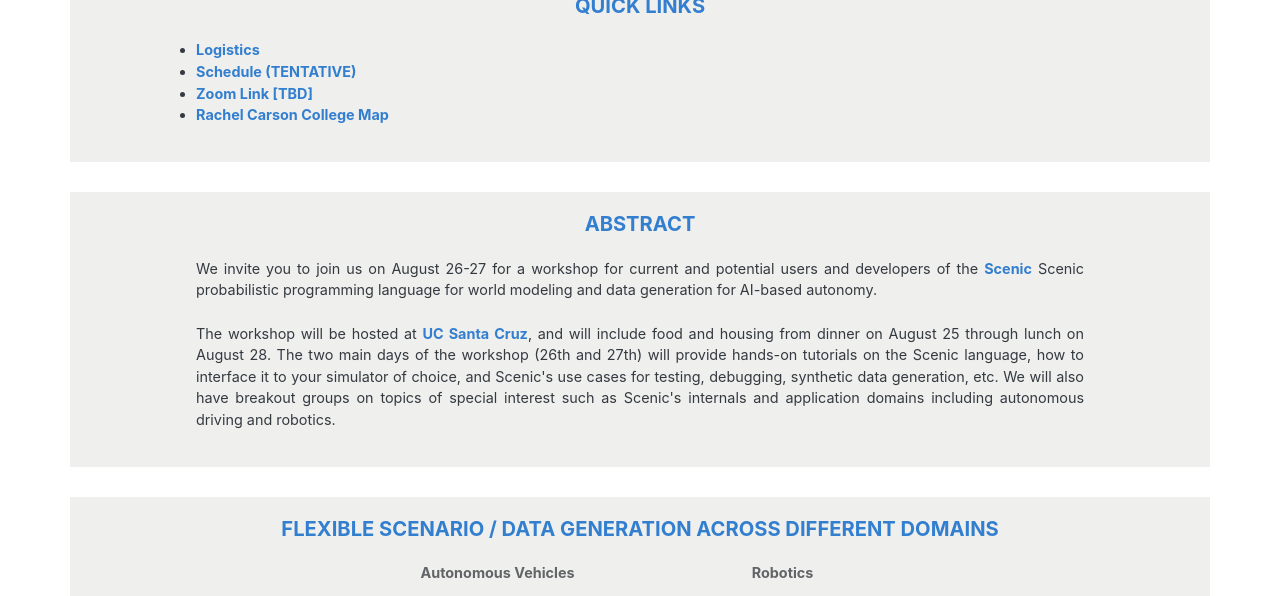
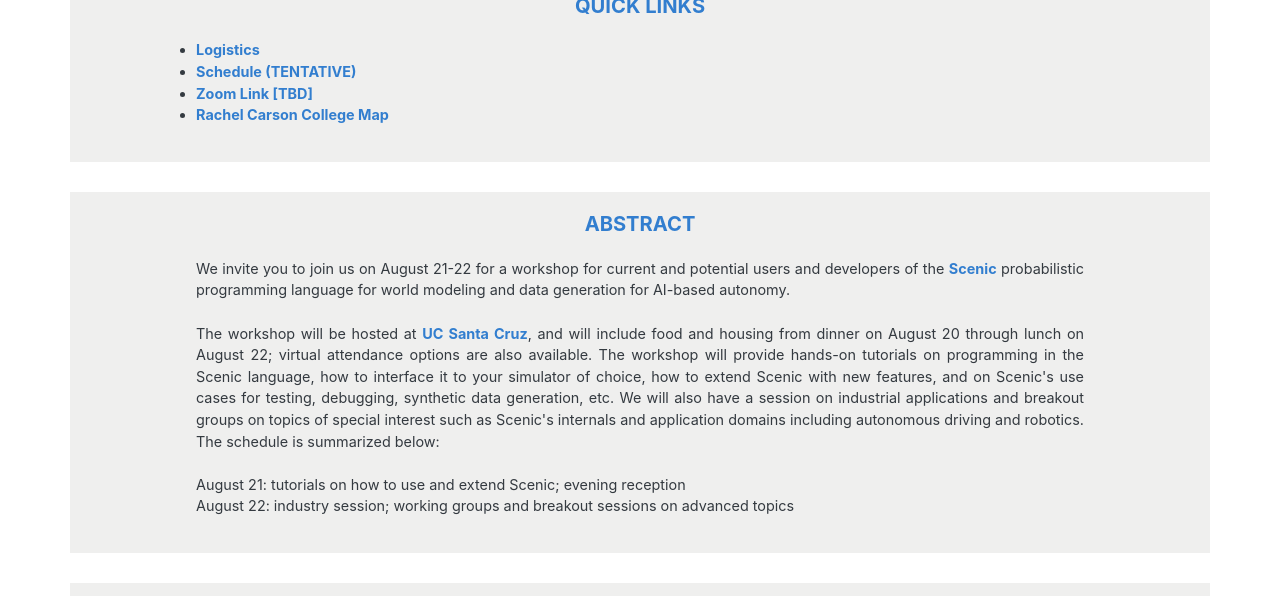
Before and after one commit to BerkeleyLearnVerify/Scenic_Website, a Jekyll site: the page workshop25/index.html, which Jekyll copies as it is, in a window 1280 px wide and 900 px high, scrolled down 300 px, cut to the strip 0-596 px from the top of the window. Built offline with Jekyll 4.4.1, drawn with Linux system fonts in a browser that asks for light colours.

Commit message:
update abstract/dates

```diff
--- a/workshop25/index.html
+++ b/workshop25/index.html
@@ -84,17 +84,26 @@
     </h2>
     <br>
     <p class="text-sm text-dark centered-aligned">
-      We invite you to join us on August 26-27 for a workshop for current and potential users and developers of the <a
-        href="https://scenic-lang.org">Scenic</a>
-      Scenic probabilistic programming language for world modeling and data generation for AI-based autonomy.
+      We invite you to join us on August 21-22 for a workshop for current and potential users and developers of the
+      <a href="https://scenic-lang.org">Scenic</a> probabilistic programming language for world modeling and data
+      generation for AI-based autonomy.
+
       <br>
       <br>
-      The workshop will be hosted at <a href="https://ucsc.edu/">UC Santa Cruz</a>, and will include food and housing
-      from dinner on August 25 through
-      lunch on August 28. The two main days of the workshop (26th and 27th) will provide hands-on tutorials on the
-      Scenic language, how to interface it to your simulator of choice, and Scenic's use cases for testing, debugging,
-      synthetic data generation, etc. We will also have breakout groups on topics of special interest such as Scenic's
-      internals and application domains including autonomous driving and robotics.
+
+      The workshop will be hosted at <a href="https://ucsc.edu/">UC Santa Cruz</a>, and will include food and housing from dinner on August 20 through
+      lunch on August 22; virtual attendance options are also available. The workshop will provide hands-on tutorials on
+      programming in the Scenic language, how to interface it to your simulator of choice, how to extend Scenic with new
+      features, and on Scenic's use cases for testing, debugging, synthetic data generation, etc. We will also have a
+      session on industrial applications and breakout groups on topics of special interest such as Scenic's internals
+      and application domains including autonomous driving and robotics. The schedule is summarized below:
+
+      <br>
+      <br>
+
+      August 21: tutorials on how to use and extend Scenic; evening reception
+      <br>
+      August 22: industry session; working groups and breakout sessions on advanced topics
     </p>
   </div>
 
@@ -281,7 +290,8 @@
           <p class="my-0 text-dark flex-fw text-sm">
             <span class="text-inverse op-8">9:30 am</span>: Introduction to Scenic, tutorial on basic features for
             static scenarios
-            <a href="https://colab.research.google.com/drive/1iD2I3MEPVsPaAjBlu_1V9jZOpYnk9AuQ?usp=drive_link">(Colab Notebook)</a>
+            <a href="https://colab.research.google.com/drive/1iD2I3MEPVsPaAjBlu_1V9jZOpYnk9AuQ?usp=drive_link">(Colab
+              Notebook)</a>
           </p>
         </li>
         <li class="list-timeline-item p-0 pb-3 pb-lg-4 d-flex flex-wrap flex-column">
@@ -292,7 +302,8 @@
         <li class="list-timeline-item p-0 pb-3 pb-lg-4 d-flex flex-wrap flex-column">
           <p class="my-0 text-dark flex-fw text-sm">
             <span class="text-inverse op-8">11:00 am</span>: Tutorial on Scenic for dynamic scenarios
-            <a href="https://colab.research.google.com/drive/1s27MzZ4RM2zZ-Pm3S7XNgFmp43_8klsW?usp=drive_link">(Colab Notebook)</a>
+            <a href="https://colab.research.google.com/drive/1s27MzZ4RM2zZ-Pm3S7XNgFmp43_8klsW?usp=drive_link">(Colab
+              Notebook)</a>
         </li>
         <li class="list-timeline-item p-0 pb-3 pb-lg-4 d-flex flex-wrap flex-column">
           <p class="my-0 text-dark flex-fw text-sm">
@@ -316,7 +327,8 @@
         <li class="list-timeline-item p-0 pb-3 pb-lg-4 d-flex flex-wrap flex-column">
           <p class="my-0 text-dark flex-fw text-sm">
             <span class="text-inverse op-8">3:45 pm</span>: Hands-on lab session 2: Scenic API & simulator interfaces
-            <a href="https://colab.research.google.com/drive/1zvHpuKQP5Kaua0RyTV0vzxxNhjkDPPP7?usp=sharing">(Colab Notebook)</a>
+            <a href="https://colab.research.google.com/drive/1zvHpuKQP5Kaua0RyTV0vzxxNhjkDPPP7?usp=sharing">(Colab
+              Notebook)</a>
         </li>
         <li class="list-timeline-item p-0 pb-3 pb-lg-4 d-flex flex-wrap flex-column">
           <p class="my-0 text-dark flex-fw text-sm">
@@ -356,7 +368,8 @@
         </li>
         <li class="list-timeline-item p-0 pb-3 pb-lg-4 d-flex flex-wrap flex-column">
           <p class="my-0 text-dark flex-fw text-sm">
-            <span class="text-inverse op-8">9:30 am</span>: Parallel talks/discussions on application domains: Autonomous Driving (in main room); Robotics and Other Domains
+            <span class="text-inverse op-8">9:30 am</span>: Parallel talks/discussions on application domains:
+            Autonomous Driving (in main room); Robotics and Other Domains
             <br>
         </li>
         <li class="list-timeline-item p-0 pb-3 pb-lg-4 d-flex flex-wrap flex-column">
@@ -380,7 +393,8 @@
         </li>
         <li class="list-timeline-item p-0 pb-3 pb-lg-4 d-flex flex-wrap flex-column">
           <p class="my-0 text-dark flex-fw text-sm">
-            <span class="text-inverse op-8">2:30 pm</span>: Parallel hands-on sessions: Synthetic sensor data and VerifAI (main room); Analysis of Scenic programs
+            <span class="text-inverse op-8">2:30 pm</span>: Parallel hands-on sessions: Synthetic sensor data and
+            VerifAI (main room); Analysis of Scenic programs
         </li>
         <li class="list-timeline-item p-0 pb-3 pb-lg-4 d-flex flex-wrap flex-column">
           <p class="my-0 text-dark flex-fw text-sm">
@@ -389,7 +403,8 @@
         </li>
         <li class="list-timeline-item p-0 pb-3 pb-lg-4 d-flex flex-wrap flex-column">
           <p class="my-0 text-dark flex-fw text-sm">
-            <span class="text-inverse op-8">3:45 pm</span>: Parallel Scenic working group meetings: Autonomous Driving / Intelligent Transportation (main room); Robotics and Other Domains; Language evolution and infrastructure.
+            <span class="text-inverse op-8">3:45 pm</span>: Parallel Scenic working group meetings: Autonomous Driving /
+            Intelligent Transportation (main room); Robotics and Other Domains; Language evolution and infrastructure.
         </li>
         <li class="list-timeline-item p-0 pb-3 pb-lg-4 d-flex flex-wrap flex-column">
           <p class="my-0 text-dark flex-fw text-sm">
```
